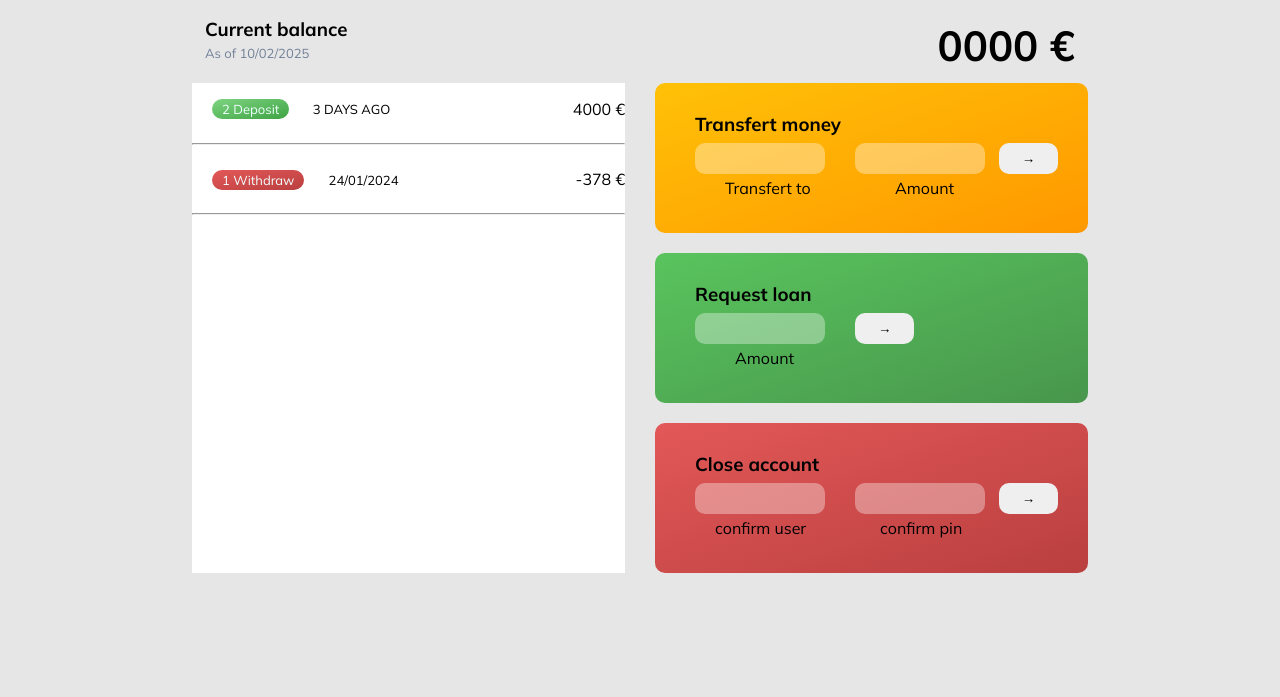
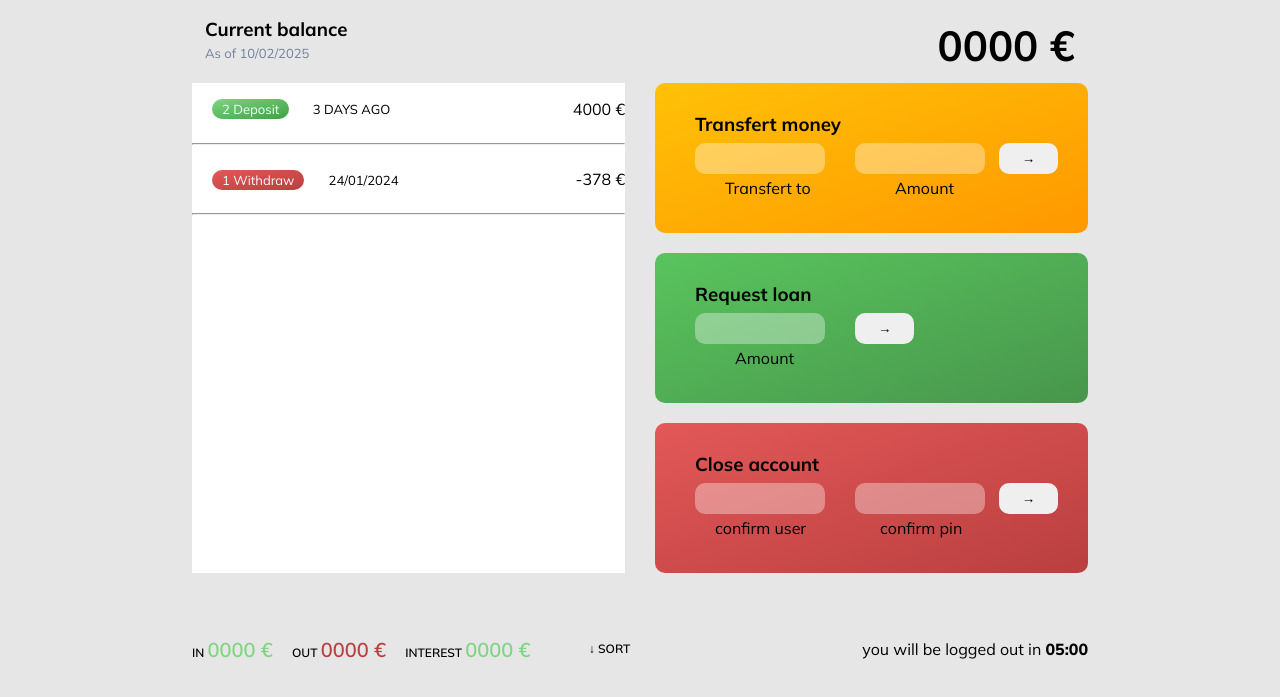
Before and after one commit to geeksunUC/bank-js-project, a plain HTML site: page index.html in a window 1280 px wide. Shown: the part 53-750 px from the top of the page. Drawn offline with Linux system fonts and the light colour scheme.

Commit message:
styling done !

```diff
--- a/index.html
+++ b/index.html
@@ -23,6 +23,7 @@
         </div>
     </header>
     <!-- ///// header ///// -->
+    <main>
         <!-- //// main header ///// -->
         <section class="main-header">
             <div class="current">
@@ -34,7 +35,7 @@
         <!-- //// main header ///// -->
         <!-- /////////////////// section of  movements  ////////// -->
         <section class="mvt-container">
-        <!-- /////////////// left /////// -->
+            <!-- /////////////// left section/////// -->
             <section class="left">
                 <div class="deposit-container">
                     <div class="deposit-info">
@@ -53,7 +54,7 @@
                 </div>
                 <hr>
             </section>
-        <!-- /////////////// right /////// -->
+            <!-- /////////////// right section/////// -->
             <section class="right">
                 <form class="transfert-box">
                     <h3>Transfert money</h3>
@@ -80,7 +81,17 @@
             </section>
         </section>
         <!-- /////////////////// section of  movements  ////////// -->
-
+         <!-- //////////// footer  ////////// -->
+        <footer>
+            <div class="footer-average-container">
+                <span class="in">IN <span class="average-in">0000 &euro;</span></span>
+                <span class="out">OUT <span class="average-out">0000 &euro;</span></span>
+                <span class="interest">INTEREST <span class="average-interest">0000 &euro;</span></span>
+            </div>
+            <p class="sort">&darr; SORT</p>
+            <p class="logout">you will be logged out in <span class="logout-timer">05:00</span></p>
+        </footer>
+    </main>
     <!-- javascript link -->
     <script src="./app.js"></script>
 </body>
--- a/style.css
+++ b/style.css
@@ -6,6 +6,7 @@ body {
     background-color: #d3d3d38f;
     font-family: Mulish;
 }
+
 /* /////////// header //////// */
 header {
     display: grid;
@@ -57,6 +58,7 @@ header span {
     cursor: pointer;
     row-gap: 3rem;
 }
+
 /* /////////// main header ////////  */
 .main-header {
     margin: 0px 205px;
@@ -74,6 +76,7 @@ header span {
     text-align: right;
     font-size: 42px;
 }
+
 /* /////////// movement container ////////  */
 .mvt-container {
     /* border: 1px solid; */
@@ -83,9 +86,10 @@ header span {
     display: flex;
     flex-direction: row;
     /* justify-content: center; */
-    margin-bottom: 100px;
+    margin-bottom: 50px;
 
 }
+
 /* /////////// left and right sections ////////  */
 .left {
     width: 50%;
@@ -101,6 +105,7 @@ header span {
     /* margin-top: -18px; */
     height: 490px;
 }
+
 /* /////////// left side  ////////  */
 .deposit-container,
 .withdraw-container {
@@ -125,19 +130,20 @@ header span {
     /* font-weight: 500; */
 }
 
-.withdraw{
+.withdraw {
     border-radius: 10px;
-    background: linear-gradient(to bottom right , #e35858 , #ba3f3f);
+    background: linear-gradient(to bottom right, #e35858, #ba3f3f);
     color: azure;
     padding: 2px 10px;
     margin-right: 20px;
     margin-left: 20px;
     /* font-weight: 500; */
 }
+
 /* /////////// right side  ////////  */
 /* //////////////// transfert box //////////// */
-.transfert-box{
-    background: linear-gradient(to right bottom , #ffc107 , #ff9800);
+.transfert-box {
+    background: linear-gradient(to right bottom, #ffc107, #ff9800);
     border-radius: 10px;
     height: 140px;
     padding-top: 10px;
@@ -145,15 +151,17 @@ header span {
     position: relative;
 }
 
-.transfert-box h3{
+.transfert-box h3 {
     padding-left: 40px;
 }
 
-.transfert-input, .amount-loan-box-input, .close-input{
+.transfert-input,
+.amount-loan-box-input,
+.close-input {
     background-color: rgba(255, 255, 255, 0.349);
     border-radius: 10px;
     border: none;
-    width:30%;
+    width: 30%;
     padding: 8px 0px;
     position: absolute;
     left: 40px;
@@ -161,17 +169,18 @@ header span {
     text-align: center;
 }
 
-.transfert-to{
+.transfert-to {
     position: absolute;
     left: 70px;
     top: 95px;
 }
 
-.amout-transfert-box-input, .pin-input{
+.amout-transfert-box-input,
+.pin-input {
     background-color: rgba(255, 255, 255, 0.349);
     border-radius: 10px;
     border: none;
-    width:30%;
+    width: 30%;
     padding: 8px 0px;
     position: absolute;
     left: 200px;
@@ -179,12 +188,14 @@ header span {
     text-align: center;
 }
 
-.amount-transfert-label{
+.amount-transfert-label {
     position: absolute;
     left: 240px;
     top: 95px;
 }
-.btn-transfert-box, .btn-close-box{
+
+.btn-transfert-box,
+.btn-close-box {
     position: absolute;
     right: 30px;
     border: transparent;
@@ -193,9 +204,10 @@ header span {
     top: 60px;
     cursor: pointer;
 }
+
 /* //////////////// loan box //////////// */
-.loan-box{
-    background: linear-gradient(to right bottom , #59c45d , #48964c);
+.loan-box {
+    background: linear-gradient(to right bottom, #59c45d, #48964c);
     border-radius: 10px;
     height: 140px;
     position: relative;
@@ -203,44 +215,81 @@ header span {
     margin-bottom: 20px;
 }
 
-.loan-box h3{
+.loan-box h3 {
     padding-left: 40px;
 }
 
-.amount-loan-label{
+.amount-loan-label {
     position: absolute;
     left: 80px;
     top: 95px;
 }
-.btn-loan-box{
+
+.btn-loan-box {
     position: absolute;
-    left:200px;
+    left: 200px;
     border: transparent;
     border-radius: 10px;
     padding: 8px 23px;
     top: 60px;
     cursor: pointer;
 }
+
 /* //////////////// close box //////////// */
-.close-box{
-    background: linear-gradient(to right bottom , #e35858 , #ba3f3f);
+.close-box {
+    background: linear-gradient(to right bottom, #e35858, #ba3f3f);
     border-radius: 10px;
     height: 140px;
     position: relative;
     padding-top: 10px;
 }
 
-.close-box h3{
+.close-box h3 {
     padding-left: 40px;
 }
 
-.confirm-label{
-position: absolute;
+.confirm-label {
+    position: absolute;
     left: 60px;
     top: 95px;
 }
-.pin-label{
+
+.pin-label {
     position: absolute;
     left: 225px;
     top: 95px;
 }
+
+/* //////////////// footer //////////// */
+footer {
+    width: 70%;
+    margin-left: auto;
+    margin-right: auto;
+    display: flex;
+    flex-direction: row;
+    align-items: center;
+    justify-content: space-between;
+}
+
+.in, .out, .interest, .sort{
+    font-size: 12px;
+    font-weight: 600;
+    margin-right: 15px;
+}
+
+.average-in, .average-interest {
+font-size: 20px;
+color: #7ed481;
+}
+
+.average-out {
+font-size: 20px;
+color: #ba3f3f;
+}
+.logout-timer {
+  font-weight: 800;
+}
+.sort{
+    position: absolute;
+    left:46%
+}
```
Lines whose indentation alone changed are shown as unchanged.
